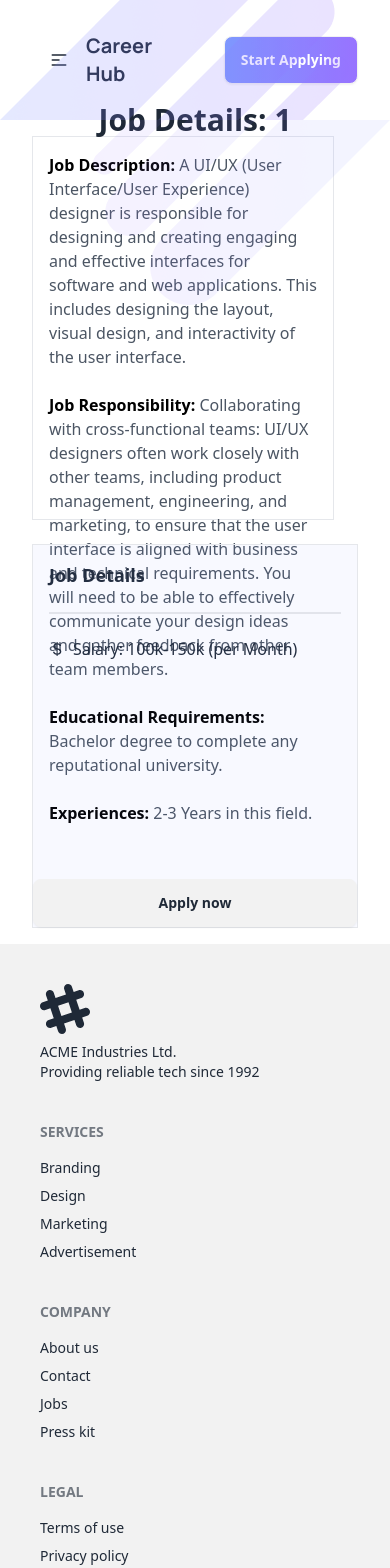
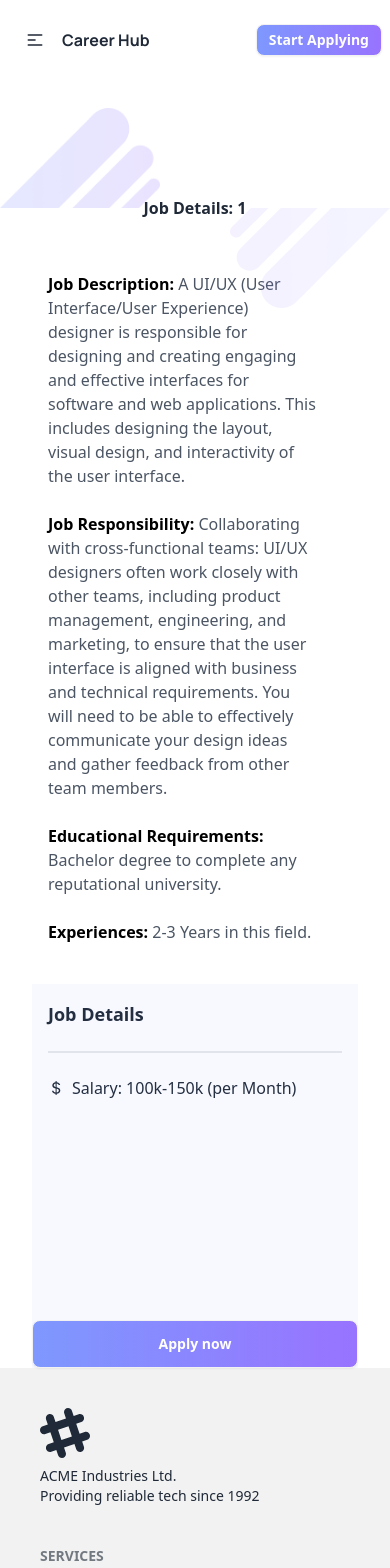
Before and after one commit to Sohelrana2815/job-portal, a React (Vite) app: page /jobDetails/1 in a window 390 px wide. Shown: the top 1568 px of the page. Built offline with nearby package versions, Linux system fonts and the light colour scheme.

Commit message:
my commit

```diff
--- a/src/Components/SectionTitle/SectionTitle.jsx
+++ b/src/Components/SectionTitle/SectionTitle.jsx
@@ -1,9 +1,12 @@
+import PropTypes from "prop-types";
 const SectionTitle = ({ heading, subHeading }) => {
   return (
     <>
       <div className="text-center lg:mt-[130px] md:mt-24 font-Manrope py-8 space-y-8">
-        <h2 className="lg:text-5xl font-extrabold">{heading}</h2>
-        <h5 className="lg:text-base font-medium lg:leading-relaxed">
+        <h2 className="lg:text-5xl md:text-3xl text-xl font-extrabold">
+          {heading}
+        </h2>
+        <h5 className="md:text-base text-sm font-medium lg:leading-relaxed">
           {subHeading}
         </h5>
       </div>
@@ -11,4 +14,9 @@ const SectionTitle = ({ heading, subHeading }) => {
   );
 };
 
+SectionTitle.propTypes = {
+  heading: PropTypes.string.isRequired,
+  subHeading: PropTypes.string.isRequired,
+};
+
 export default SectionTitle;
--- a/src/Pages/Home/Banner/Banner.jsx
+++ b/src/Pages/Home/Banner/Banner.jsx
@@ -3,17 +3,17 @@ const Banner = () => {
   return (
     <>
       <div className="flex items-center bg-gradient-to-r from-[#fdfdff] to-[#eee6ff]  font-Manrope">
-        <div className="lg:w-[600px] mx-auto">
+        <div className="lg:w-[600px] mx-auto p-4 md:p-0 ">
           <h1 className="lg:text-[80px] font-extrabold text-gray-900">
             One Step Closer To Your{" "}
             <span className="text-[#7e90fe]">Dream Job</span>
           </h1>
-          <h3 className="lg:text-lg font-medium text-gray-700">
+          <h3 className="md:text-lg font-medium text-gray-700 text-xs">
             Explore thousands of job opportunities with all the information you
             need. It is your future. Come find it. Manage all your job
             applications from start to finish.
           </h3>
-          <button className="bg-gradient-to-r btn from-[#7e90fe] to-[#9873ff] text-white lg:mt-8 ">
+          <button className="bg-gradient-to-r btn from-[#7e90fe] to-[#9873ff] text-white lg:mt-8 btn-xs md:btn-md">
             Get Started
           </button>
         </div>
--- a/src/Pages/Home/FeaturedJobs/FeaturedJobs.jsx
+++ b/src/Pages/Home/FeaturedJobs/FeaturedJobs.jsx
@@ -29,7 +29,9 @@ const FeaturedJobs = () => {
           onClick={() => setVisibleJobs(featuredJobs.length)}
           className="flex  justify-center py-4"
         >
-          <button className="btn btn-primary">Show more</button>
+          <button className="btn bg-gradient-to-r from-[#7e98fe] to-[#9873ff] text-white">
+            Show more
+          </button>
         </div>
       </div>
     </>
--- a/src/Pages/Home/FeaturedJobs/FeaturedJobsCard.jsx
+++ b/src/Pages/Home/FeaturedJobs/FeaturedJobsCard.jsx
@@ -18,13 +18,17 @@ const FeaturedJobsCard = ({ featuredJob }) => {
   return (
     <>
       <div className="card bg-base-100  shadow-xl py-4 font-Manrope">
-        <div className="card-body">
-          <img src={logo} className="lg:w-24"></img>
+        <div className="card-body space-y-1">
+          <img src={logo} className="w-24"></img>
           <h2 className="card-title">{job_title}</h2>
           <p>{company_name}</p>
           <div className="space-x-2">
-            <button className="btn btn-sm">{remote_or_onsite}</button>
-            <button className="btn btn-sm">{job_type}</button>
+            <span className="border p-1 rounded-lg border-purple-400">
+              {remote_or_onsite}
+            </span>
+            <span className="border p-1 rounded-lg border-purple-400">
+              {job_type}
+            </span>
           </div>
           <div className="flex justify-start">
             <p className="flex items-center">
@@ -36,7 +40,9 @@ const FeaturedJobsCard = ({ featuredJob }) => {
           </div>
           <div>
             <Link to={`/jobDetails/${id}`}>
-              <button className="btn">View Details</button>
+              <button className="btn btn-sm md:btn-md bg-gradient-to-r from-[#7e98fe] to-[#9873ff] text-white">
+                View Details
+              </button>
             </Link>
           </div>
         </div>
--- a/src/Pages/Home/JobCategories/CategoryCard.jsx
+++ b/src/Pages/Home/JobCategories/CategoryCard.jsx
@@ -2,7 +2,7 @@ const CategoryCard = ({ category }) => {
   const { logo, category_name, availability } = category;
   return (
     <>
-      <div className="relative w-[311px] h-[243px] rounded-lg overflow-hidden mx-auto font-Manrope">
+      <div className="relative md:w-[311px] md:h-[243px] w-1/2 h-full py-5 md:py-0 rounded-lg overflow-hidden mx-auto font-Manrope">
         {/* Gradient Background */}
         <div className="absolute inset-0 bg-gradient-to-r from-[#7e90fe] to-[#9873ff] opacity-50"></div>
 
--- a/src/Pages/JobDetails/JobDetails.jsx
+++ b/src/Pages/JobDetails/JobDetails.jsx
@@ -13,26 +13,26 @@ const JobDetails = () => {
 
   return (
     <>
-      <div className=" md:h-[400px] relative">
+      <div className=" md:h-[400px] relative md:mt-0 mt-32">
         {/*background with low opacity */}
         <div className="absolute inset-0 bg-[#7e90fe] opacity-5"></div>
 
         {/* Centered Text */}
 
-        <h1 className="absolute left-1/2 top-1/2 transform -translate-x-1/2 -translate-y-1/2  text-3xl font-bold">
+        <h1 className="absolute left-1/2 top-1/2 transform -translate-x-1/2 -translate-y-1/2  md:text-3xl font-bold">
           Job Details: {idInt}
         </h1>
         <div className="absolute bottom-0">
-          <img src={bg1} alt="" />
+          <img src={bg1} alt="" className="w-40 md:w-full" />
         </div>
         <div className="absolute right-0">
-          <img src={bg2} alt="" />
+          <img src={bg2} alt="" className="w-40 md:w-full" />
         </div>
       </div>
 
       {/* show details */}
-      <div className="grid md:grid-cols-5 gap-6 px-8 py-4 max-w-screen-2xl mx-auto lg:mt-32 ">
-        <div className="md:col-span-3  border h-96 p-4 space-y-6">
+      <div className="grid md:grid-cols-5 gap-6 px-8  max-w-screen-2xl mx-auto md:mt-32 mt-44 ">
+        <div className="md:col-span-3 h-96 p-4 space-y-6">
           <h4 className="font-medium  text-gray-600">
             {" "}
             <span className="font-extrabold text-black">
@@ -61,7 +61,7 @@ const JobDetails = () => {
           </h4>
         </div>
 
-        <div className="border h-96  py-4  relative col-span-2">
+        <div className=" h-96  py-4 mt-80 md:mt-0  relative col-span-2">
           <div className="absolute inset-0 bg-[#7e90fe] opacity-5"></div>
           <div className="px-4">
             <h2 className="font-extrabold text-lg ">Job Details</h2>
@@ -73,7 +73,9 @@ const JobDetails = () => {
               </p>
             </div>
           </div>
-          <button className="btn absolute bottom-0 w-full">Apply now </button>
+          <button className="btn absolute bottom-0 w-full bg-gradient-to-r from-[#7e98fe] to-[#9873ff] text-white">
+            Apply now{" "}
+          </button>
         </div>
       </div>
     </>
--- a/src/Shared/Navbar/Navbar.jsx
+++ b/src/Shared/Navbar/Navbar.jsx
@@ -17,7 +17,7 @@ const Navbar = () => {
 
   return (
     <>
-      <div className="navbar bg-base-100 p-8">
+      <div className="navbar bg-base-100 md:px-10 md:py-8 py-4">
         <div className="navbar-start">
           <div className="dropdown">
             <div tabIndex={0} role="button" className="btn btn-ghost lg:hidden">
@@ -44,14 +44,16 @@ const Navbar = () => {
             </ul>
           </div>
           <Link to="/">
-            <span className="text-xl font-bold font-Manrope">Career Hub</span>
+            <span className="md:text-xl font-bold font-Manrope">
+              Career Hub
+            </span>
           </Link>
         </div>
         <div className="navbar-center hidden lg:flex">
           <ul className="menu menu-horizontal px-1">{navLinks}</ul>
         </div>
         <div className="navbar-end">
-          <a className="btn bg-gradient-to-r from-[#7e98fe] to-[#9873ff] text-white">
+          <a className="btn bg-gradient-to-r from-[#7e98fe] to-[#9873ff] text-white btn-sm md:btn-md">
             Start Applying
           </a>
         </div>
```
